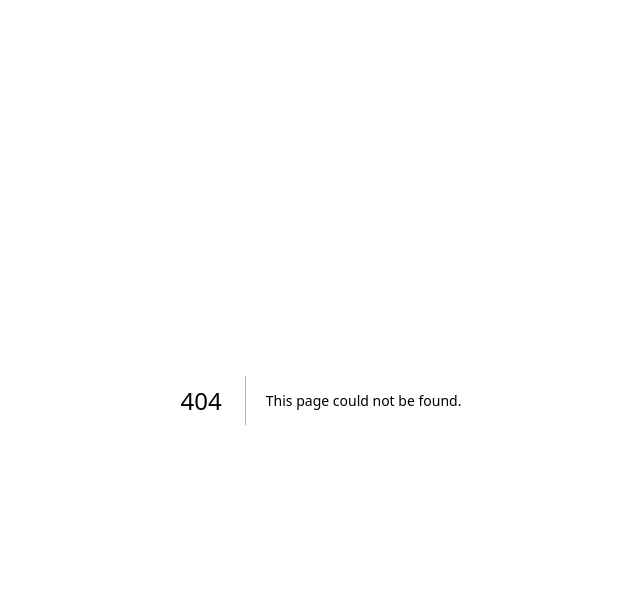
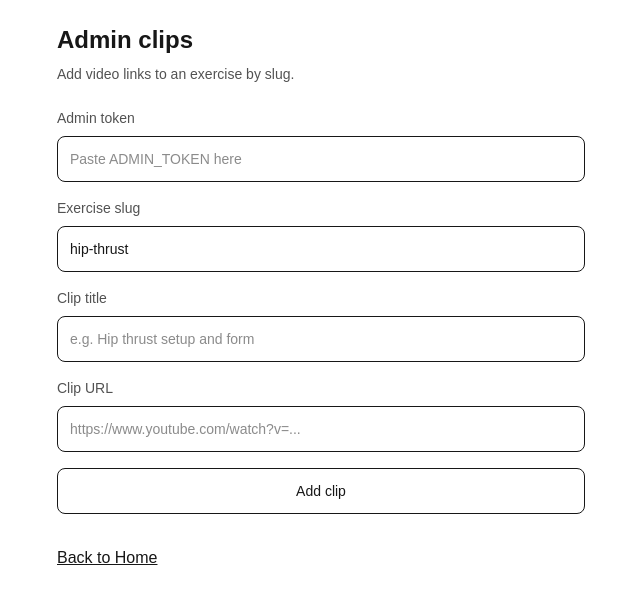
Before and after one commit to Loucahontas/gym-form-guide, a Next.js app in the folder gym-form-guide/: page /admin/clips in a window 1280 px wide. Before the commit this address had no page. Shown: the top 604 px of the page, without its empty margins (319-959 px from the left). Built offline with nearby package versions, Linux system fonts and the light colour scheme.

Commit message:
feat: add admin flow to create clips

```diff
--- /dev/null
+++ b/gym-form-guide/app/admin/clips/page.tsx
@@ -0,0 +1,149 @@
+"use client";
+
+import Link from "next/link";
+import { useState } from "react";
+
+type CreatedClip = {
+  id: string;
+  title: string;
+  url: string;
+};
+
+export default function AdminClipsPage() {
+  const [adminToken, setAdminToken] = useState("");
+  const [exerciseSlug, setExerciseSlug] = useState("hip-thrust");
+  const [title, setTitle] = useState("");
+  const [url, setUrl] = useState("");
+  const [result, setResult] = useState<CreatedClip | null>(null);
+  const [error, setError] = useState<string | null>(null);
+  const [isSaving, setIsSaving] = useState(false);
+
+  async function onSubmit(e: React.FormEvent) {
+    e.preventDefault();
+    setError(null);
+    setResult(null);
+    setIsSaving(true);
+
+    try {
+      const res = await fetch("/api/admin/clips", {
+        method: "POST",
+        headers: {
+          "Content-Type": "application/json",
+          "x-admin-token": adminToken,
+        },
+        body: JSON.stringify({
+          exercise_slug: exerciseSlug,
+          title,
+          url,
+        }),
+      });
+
+      const json = await res.json();
+
+      if (!res.ok) {
+        setError(json?.error ?? "Request failed");
+        return;
+      }
+
+      setResult(json.clip);
+      setTitle("");
+      setUrl("");
+    } catch (err) {
+      setError(err instanceof Error ? err.message : "Unknown error");
+    } finally {
+      setIsSaving(false);
+    }
+  }
+
+  return (
+    <main className="mx-auto max-w-xl p-6">
+      <h1 className="text-2xl font-semibold">Admin clips</h1>
+      <p className="mt-2 text-sm text-neutral-600">
+        Add video links to an exercise by slug.
+      </p>
+
+      <form onSubmit={onSubmit} className="mt-6 grid gap-4">
+        <div>
+          <label className="block text-sm text-neutral-600" htmlFor="token">
+            Admin token
+          </label>
+          <input
+            id="token"
+            value={adminToken}
+            onChange={(e) => setAdminToken(e.target.value)}
+            placeholder="Paste ADMIN_TOKEN here"
+            className="mt-2 w-full rounded-lg border bg-transparent p-3 text-sm"
+          />
+        </div>
+
+        <div>
+          <label className="block text-sm text-neutral-600" htmlFor="slug">
+            Exercise slug
+          </label>
+          <input
+            id="slug"
+            value={exerciseSlug}
+            onChange={(e) => setExerciseSlug(e.target.value)}
+            placeholder="e.g. hip-thrust"
+            className="mt-2 w-full rounded-lg border bg-transparent p-3 text-sm"
+            required
+          />
+        </div>
+
+        <div>
+          <label className="block text-sm text-neutral-600" htmlFor="title">
+            Clip title
+          </label>
+          <input
+            id="title"
+            value={title}
+            onChange={(e) => setTitle(e.target.value)}
+            placeholder="e.g. Hip thrust setup and form"
+            className="mt-2 w-full rounded-lg border bg-transparent p-3 text-sm"
+            required
+          />
+        </div>
+
+        <div>
+          <label className="block text-sm text-neutral-600" htmlFor="url">
+            Clip URL
+          </label>
+          <input
+            id="url"
+            value={url}
+            onChange={(e) => setUrl(e.target.value)}
+            placeholder="https://www.youtube.com/watch?v=..."
+            className="mt-2 w-full rounded-lg border bg-transparent p-3 text-sm"
+            required
+          />
+        </div>
+
+        <button
+          type="submit"
+          disabled={isSaving}
+          className="rounded-lg border px-4 py-3 text-sm hover:bg-neutral-50 disabled:opacity-50"
+        >
+          {isSaving ? "Saving..." : "Add clip"}
+        </button>
+
+        {error && (
+          <div className="rounded-lg border p-4 text-sm text-red-400">
+            {error}
+          </div>
+        )}
+
+        {result && (
+          <div className="rounded-lg border p-4 text-sm">
+            Created: {result.title}
+          </div>
+        )}
+      </form>
+
+      <div className="mt-8">
+        <Link className="underline" href="/">
+          Back to Home
+        </Link>
+      </div>
+    </main>
+  );
+}
--- /dev/null
+++ b/gym-form-guide/app/api/admin/clips/route.ts
@@ -0,0 +1,68 @@
+import { NextResponse } from "next/server";
+import { supabaseServer } from "../../../lib/supabaseServer";
+
+function isAuthorised(req: Request): boolean {
+  const token = req.headers.get("x-admin-token");
+  return Boolean(
+    token && process.env.ADMIN_TOKEN && token === process.env.ADMIN_TOKEN,
+  );
+}
+
+export async function POST(req: Request) {
+  if (!isAuthorised(req)) {
+    return NextResponse.json({ error: "Unauthorised" }, { status: 401 });
+  }
+
+  const body = (await req.json()) as {
+    exercise_slug?: string;
+    title?: string;
+    url?: string;
+    duration_seconds?: number;
+    demonstrator_preference?: string;
+    expertise?: string;
+    goals?: string[];
+  };
+
+  if (!body.exercise_slug || !body.title || !body.url) {
+    return NextResponse.json(
+      { error: "Missing required fields: exercise_slug, title, url" },
+      { status: 400 },
+    );
+  }
+
+  // Find exercise id from slug
+  const { data: ex, error: exErr } = await supabaseServer
+    .from("exercises")
+    .select("id")
+    .eq("slug", body.exercise_slug)
+    .single();
+
+  if (exErr || !ex) {
+    return NextResponse.json(
+      { error: "Exercise not found for that slug" },
+      { status: 404 },
+    );
+  }
+
+  const { data, error } = await supabaseServer
+    .from("clips")
+    .insert([
+      {
+        exercise_id: ex.id,
+        title: body.title,
+        url: body.url,
+        duration_seconds: body.duration_seconds ?? null,
+        demonstrator_preference: body.demonstrator_preference ?? "any",
+        expertise: body.expertise ?? null,
+        goals: body.goals ?? [],
+      },
+    ])
+    .select("id, title, url")
+    .single();
+
+  if (error) {
+    return NextResponse.json({ error: error.message }, { status: 500 });
+  }
+
+  return NextResponse.json({ clip: data }, { status: 201 });
+}
```
